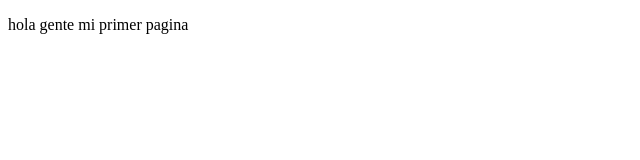
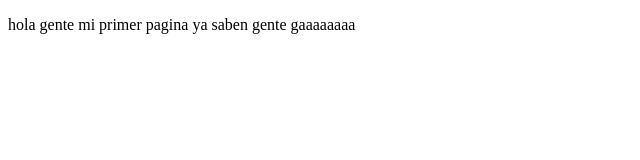
Before and after one commit to Asassxer/project, a plain HTML site: page index.html in a window 1280 px wide. Shown: the whole page, without its empty margins (0-640 px from the left). Drawn offline with Linux system fonts and the light colour scheme.

Commit message:
cambios agregados

```diff
--- a/index.html
+++ b/index.html
@@ -8,7 +8,7 @@
 </head>
 <body>
     <p>
-        hola gente mi primer pagina
+        hola gente mi primer pagina ya saben gente gaaaaaaaa
     </p>
 </body>
 </html>
```
